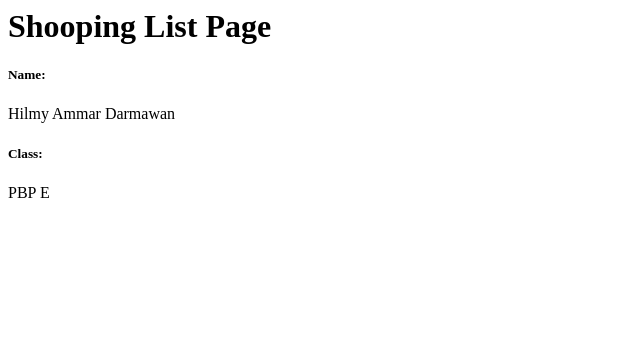
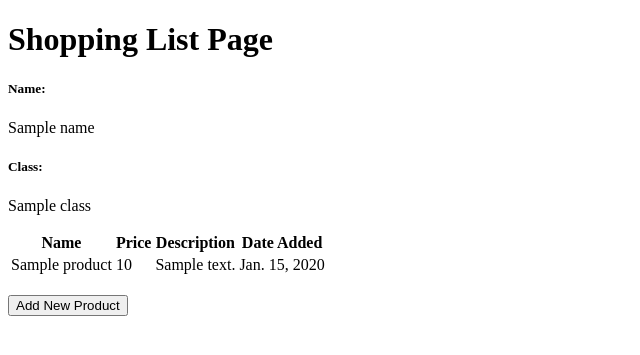
Before and after one commit to HilmyAmmar/shopping-list, a Django app: template main/templates/main.html in a window 1280 px wide. Shown: the top 355 px of the page, without its empty margins (0-640 px from the left). Run offline with Django 4.2, Linux system fonts and the light colour scheme; tables that the repository leaves empty hold one stand-in row (values such as "Sample post"); the template is opened without the code that fills it: values that come from a table or form of the project are taken from there, most other values are stand-ins (such as "Sample title", 1, 10 or a date in 2020).

Commit message:
tutorial 2 selesai

```diff
--- /dev/null
+++ b/main/templates/base.html
@@ -0,0 +1,18 @@
+{% load static %}
+<!DOCTYPE html>
+<html lang="en">
+    <head>
+        <meta charset="UTF-8" />
+        <meta
+            name="viewport"
+            content="width=device-width, initial-scale=1.0"
+        />
+        {% block meta %}
+        {% endblock meta %}
+    </head>
+
+    <body>
+        {% block content %}
+        {% endblock content %}
+    </body>
+</html>
--- a/main/templates/main.html
+++ b/main/templates/main.html
@@ -1,5 +1,40 @@
-<h1>Shooping List Page</h1>
-<h5>Name: </h5>
-<p>Hilmy Ammar Darmawan</p>
-<h5>Class: </h5>
-<p>PBP E</p>
+{% extends 'base.html' %}
+
+{% block content %}
+    <h1>Shopping List Page</h1>
+
+    <h5>Name:</h5>
+    <p>{{name}}</p>
+
+    <h5>Class:</h5>
+    <p>{{class}}</p>
+
+    <table>
+        <tr>
+            <th>Name</th>
+            <th>Price</th>
+            <th>Description</th>
+            <th>Date Added</th>
+        </tr>
+
+        {% comment %} Berikut cara memperlihatkan data produk di bawah baris ini {% endcomment %}
+
+        {% for product in products %}
+            <tr>
+                <td>{{product.name}}</td>
+                <td>{{product.price}}</td>
+                <td>{{product.description}}</td>
+                <td>{{product.date_added}}</td>
+            </tr>
+        {% endfor %}
+    </table>
+
+    <br />
+
+    <a href="{% url 'main:create_product' %}">
+        <button>
+            Add New Product
+        </button>
+    </a>
+
+{% endblock content %}
--- a/main/urls.py
+++ b/main/urls.py
@@ -1,8 +1,13 @@
 from django.urls import path
-from main.views import show_main
+from main.views import show_main, create_product, show_xml, show_json, show_xml_by_id, show_json_by_id
 
 app_name = 'main'
 
 urlpatterns = [
     path('', show_main, name='show_main'),
+    path('create-product', create_product, name='create_product'),
+    path('xml/', show_xml, name='show_xml'),
+    path('json/', show_json, name='show_json'),
+    path('xml/<int:id>/', show_xml_by_id, name='show_xml_by_id'),
+    path('json/<int:id>/', show_json_by_id, name='show_json_by_id'),
 ]
--- a/requirements.txt
+++ b/requirements.txt
@@ -4,3 +4,4 @@ whitenoise
 psycopg2-binary
 requests
 urllib3
+django-environ
--- a/shopping_list/urls.py
+++ b/shopping_list/urls.py
@@ -19,6 +19,5 @@ from django.urls import path, include
 
 urlpatterns = [
     path('admin/', admin.site.urls),
-    path('main/', include('main.urls')),
-    path('m', include('main.urls')),
+    path('', include('main.urls')),
 ]
```
Also changed, not shown: main/forms.py (added, +7 -0 lines), main/templates/create_product.html (added, +19 -0 lines), main/views.py (+37 -2 lines), shopping_list/settings.py (+11 -1 lines), .github/workflows/pbp-deploy.yml (added), 2 other files.
